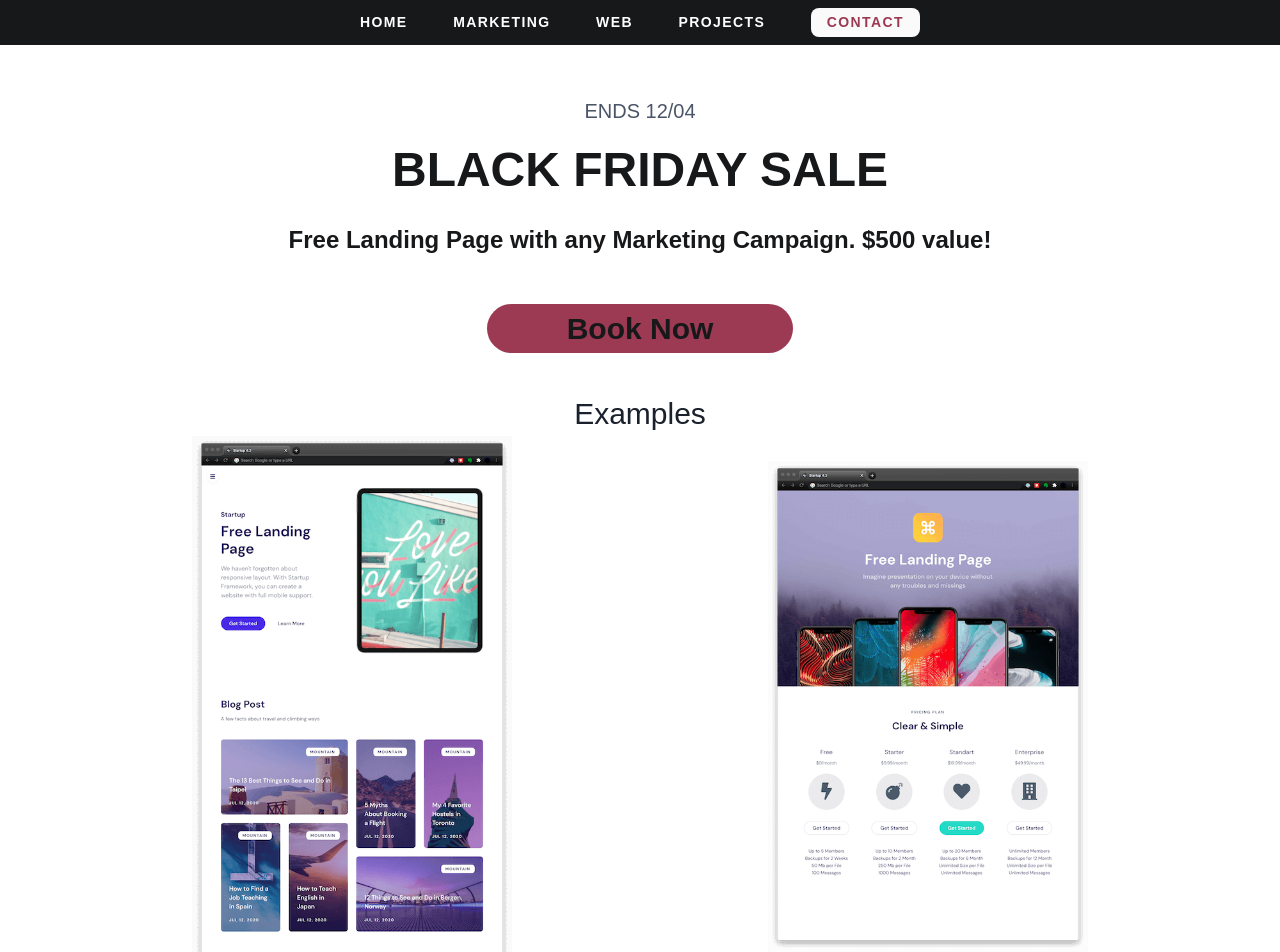
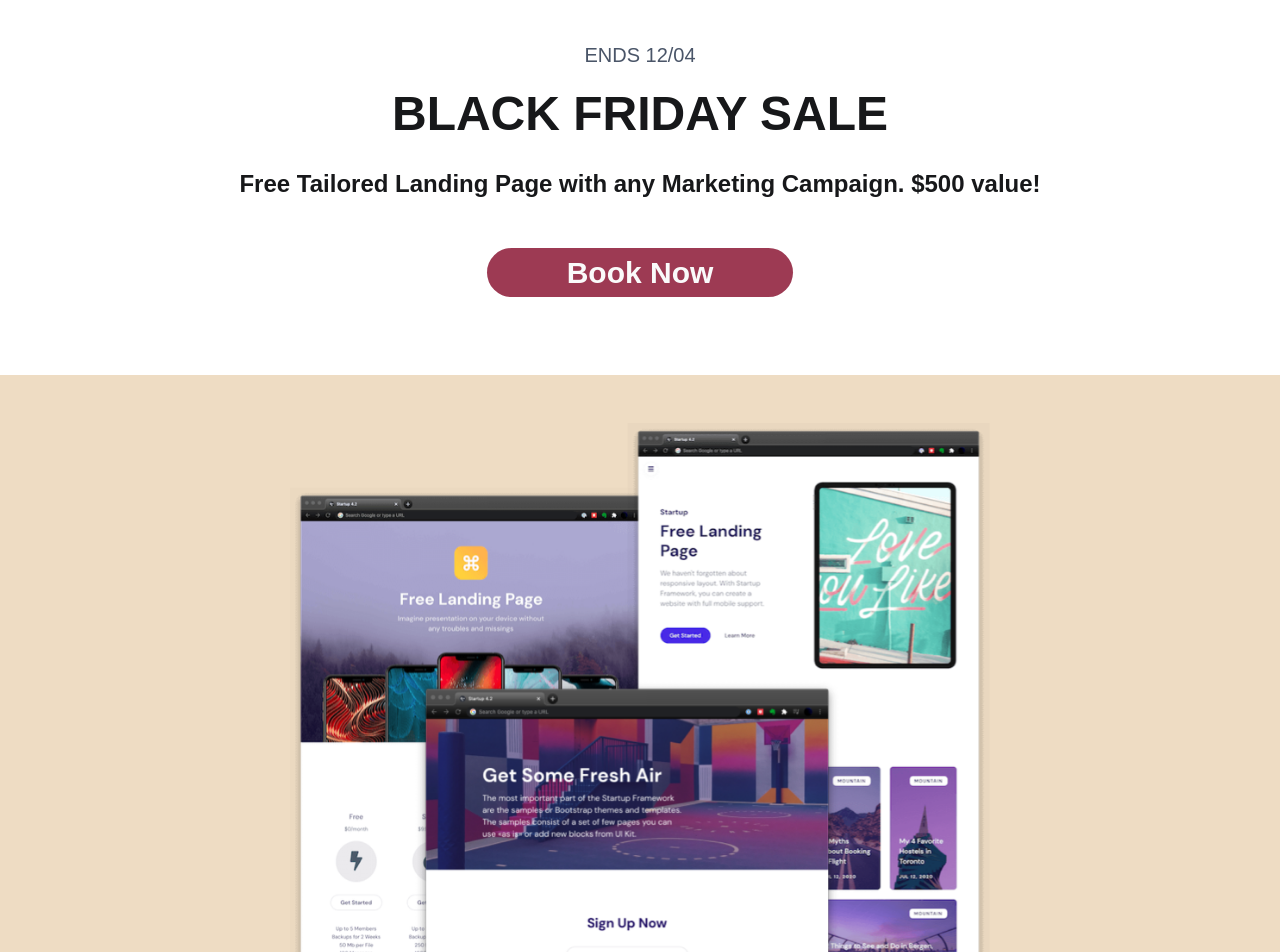
Before and after one commit to Banbanaste/Baker-n-Dozen, a Next.js app: page /sale in a window 1280 px wide. Shown: the top 952 px of the page. Built offline with nearby package versions, Linux system fonts and the light colour scheme.

Commit message:
sale hot fix

```diff
--- a/components/templates/layout.js
+++ b/components/templates/layout.js
@@ -10,7 +10,7 @@ import MobileNav from "../nav/mobileNav";
 // google analytics
 import { logPageView } from "../../utils/analytics";
 
-export default function IndexPage({ title, description, children }) {
+export default function IndexPage({ title, description, isLanding, children }) {
   useEffect(() => {
     window.GA_INITIALIZED && logPageView();
   }, []);
@@ -37,8 +37,12 @@ export default function IndexPage({ title, description, children }) {
           crossOrigin=""
         />
       </Head>
-      <Nav />
-      <MobileNav />
+      {!isLanding && (
+        <>
+          <Nav />
+          <MobileNav />
+        </>
+      )}
       {children}
     </div>
   );
--- a/pages/sale.js
+++ b/pages/sale.js
@@ -10,48 +10,40 @@ import ContactButton from "../components/templates/contactButton";
 export default function MarketingPage() {
   return (
     <Layout
+      isLanding={true}
       title="Caveman | Black Friday"
       description="Black Friday Sale! Get a Free Landing Page with any Marketing Campaign. Save $500 Today! Book a 15 minute consultation! Sale Ends 12/4/2020."
     >
-      <section className="section-default flex-col pt-24">
-        <div className="container">
-          <div data-aos="fade" className="text-center mb-10 ">
+      <div className="bg-tone min-h-screen">
+        <section className="py-10 bg-white">
+          <div data-aos="fade" className="container text-center mb-10 mx-auto">
             <h2 className="text-xl text-gray-700 mb-2">ENDS 12/04</h2>
             <h1 className="text-5xl font-bold text-dark mb-4">
               BLACK FRIDAY SALE
             </h1>
             <h3 className="text-2xl font-bold text-dark mb-12">
-              Free Landing Page with any Marketing Campaign. $500 value!
+              Free Tailored Landing Page with any Marketing Campaign. $500
+              value!
             </h3>
             <ContactButton
-              classes="bg-light_burg text-dark py-2 px-20 text-3xl font-bold rounded-full hover:opacity-50 duration-300 cursor-pointer"
+              classes="bg-light_burg text-light py-2 px-20 text-3xl font-bold rounded-full hover:opacity-50 duration-300 cursor-pointer"
               sale={true}
             >
               Book Now
             </ContactButton>
           </div>
-          <h1 className=" text-gray-900 text-3xl z-20 text-center">Examples</h1>
-          <div className="w-full flex flex-wrap justify-around items-center ">
-            <div className="w-72">
-              <Image
-                src="/images/landing1.png"
-                alt="Landing Page Example"
-                height="846"
-                width="500"
-              />
-            </div>
-
-            <div className="w-72">
-              <Image
-                src="/images/landing2.png"
-                alt="Landing Page Example"
-                height="767"
-                width="500"
-              />
-            </div>
+        </section>
+        <div className="w-full py-12 flex flex-wrap justify-around items-center px-10">
+          <div className="w-7/12 phone:w-11/12">
+            <Image
+              src="/images/landing1.png"
+              alt="Landing Page Example"
+              height="835"
+              width="812"
+            />
           </div>
         </div>
-      </section>
+      </div>
     </Layout>
   );
 }
```
Also changed, not shown: public/images/landing1.png.
